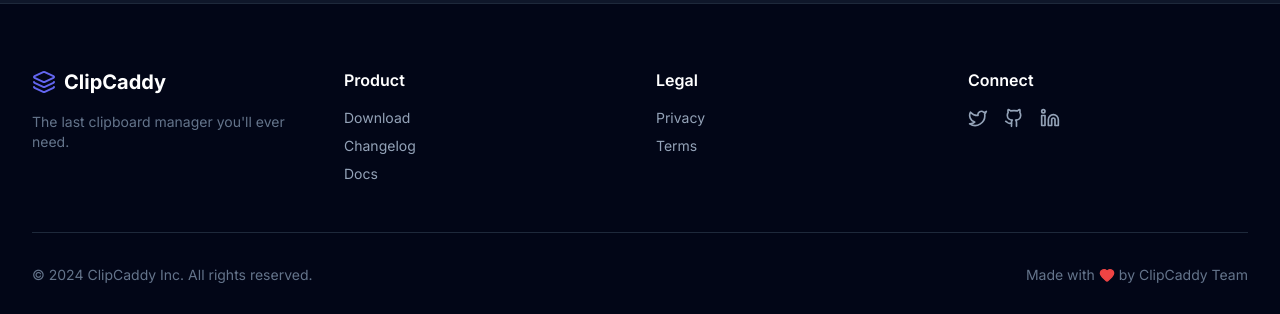
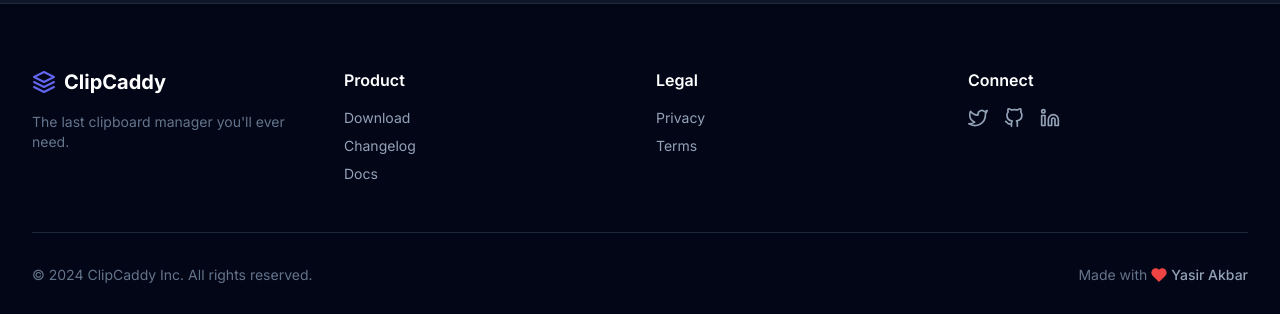
Before and after one commit to Yasir1986/clipCaddySite, a React (Vite) app: page / in a window 1280 px wide. Shown: the part 3753-4067 px from the top of the page. Built offline with nearby package versions, Linux system fonts and the light colour scheme.

Commit message:
new icons added

```diff
--- a/package.json
+++ b/package.json
@@ -8,7 +8,6 @@
     "preview": "vite preview"
   },
   "dependencies": {
-    "lucide-react": "^0.562.0",
     "react": "^18.2.0",
     "react-dom": "^18.2.0",
     "react-icons": "^5.5.0"
--- a/src/App.tsx
+++ b/src/App.tsx
@@ -6,14 +6,8 @@
 import DashboardDemo from "../src/components/DashboardDemo";
 import Privacy from "../src/components/Privacy";
 import Terms from "../src/components/Terms";
-import {
-  Layers,
-  GithubIcon,
-  TwitterIcon,
-  LinkedinIcon,
-  Heart,
-} from "lucide-react";
 import { FEATURES } from "../data";
+import { FiGithub, FiHeart, FiLayers, FiLinkedin, FiTwitter } from "react-icons/fi";
 
 const App: React.FC = () => {
   const [showDemo, setShowDemo] = useState(false);
@@ -160,7 +154,7 @@
               }`}
             >
               <div className="flex items-center gap-2 mb-4">
-                <Layers className="h-6 w-6 text-primary" />
+                <FiLayers className="h-6 w-6 text-primary" />
                 <span className="font-bold text-xl text-white">ClipCaddy</span>
               </div>
               <p className="text-slate-500 text-sm">
@@ -233,19 +227,19 @@
                   href="#"
                   className="text-slate-400 hover:text-white transition-colors"
                 >
-                  <TwitterIcon className="w-5 h-5" />
+                  <FiTwitter className="w-5 h-5" />
                 </a>
                 <a
                   href="#"
                   className="text-slate-400 hover:text-white transition-colors"
                 >
-                  <GithubIcon className="w-5 h-5" />
+                  <FiGithub className="w-5 h-5" />
                 </a>
                 <a
                   href="#"
                   className="text-slate-400 hover:text-white transition-colors"
                 >
-                  <LinkedinIcon className="w-5 h-5" />
+                  <FiLinkedin className="w-5 h-5" />
                 </a>
               </div>
             </div>
@@ -261,8 +255,16 @@
               © 2024 ClipCaddy Inc. All rights reserved.
             </p>
             <p className="text-slate-500 text-sm flex items-center gap-1">
-              Made with <Heart className="w-4 h-4 text-red-500 fill-red-500" />{" "}
-              by ClipCaddy Team
+              Made with{" "}
+              <FiHeart className="w-4 h-4 text-red-500 fill-red-500" />
+              <a
+                href="https://www.linkedin.com/in/yasir-akbar-2b534513b/"
+                target="_blank"
+                rel="noopener noreferrer"
+                className="text-slate-400 hover:text-primary font-medium transition-colors"
+              >
+                Yasir Akbar
+              </a>
             </p>
           </div>
         </div>
```
Also changed, not shown: 1 other file (tests, documents, lock files or other folders).
